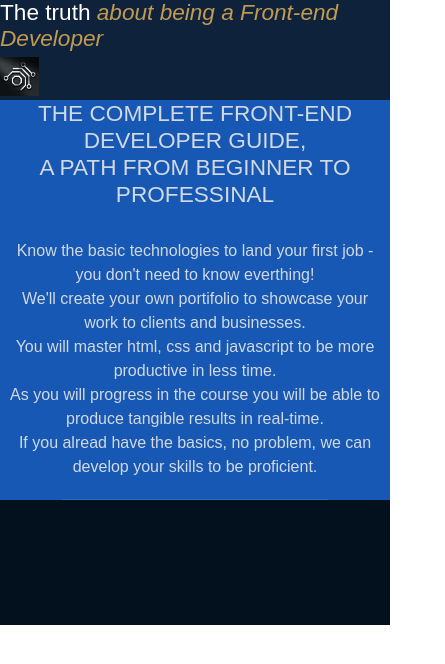
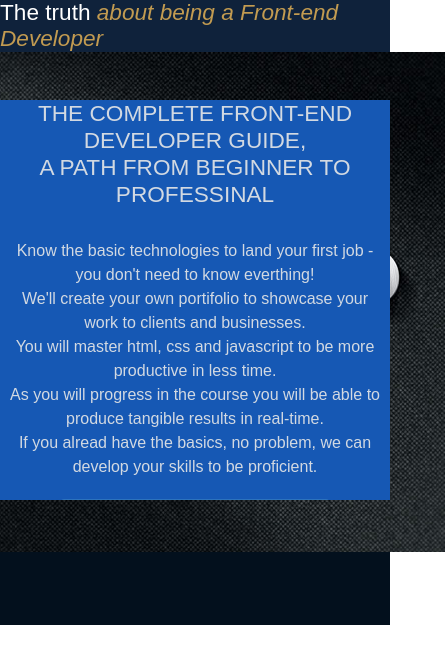
Before and after one commit to derkmal/1landingfrontend, a React (Create React App) app: page / in a window 390 px wide. Shown: the top 664 px of the page, 445 px wide, since content can reach past the window. Built offline with nearby package versions, Linux system fonts and the light colour scheme.

Commit message:
18-11 22:17hs

```diff
--- a/src/components/Header.css
+++ b/src/components/Header.css
@@ -38,40 +38,11 @@
     color: #C29B51;
 }
 
-header .myImage img {  /* Das Child kann 'Position' nicht mit Flex verwenden */
-    width: 10%;
-    /* right: 10px; */
-    /* top: 50%; */
-    /* transform: translateY(-50%); */
-}
+
 
 @media screen and (max-width: 1200px) {
     header {
         flex-direction: column;
         /* flex-wrap: wrap; */
     }
-    header .firstMessage {
-        /* margin: 0 auto; */
-        align-self: center;
-    }
-    header .myImage {
-        /* margin: 0 auto; */
-        align-self: center;
-    }
-    header .myImage img {
-        width: 10%;
-    }
 }
-
-@media screen and (max-width: 768px) {
-    header {
-        flex-direction: column;
-        /* flex-wrap: wrap; */
-    }
-    header .firstMessage {
-        align-self: center;
-    }
-    header .myImage {
-        align-self: center;
-    }
-}
```
